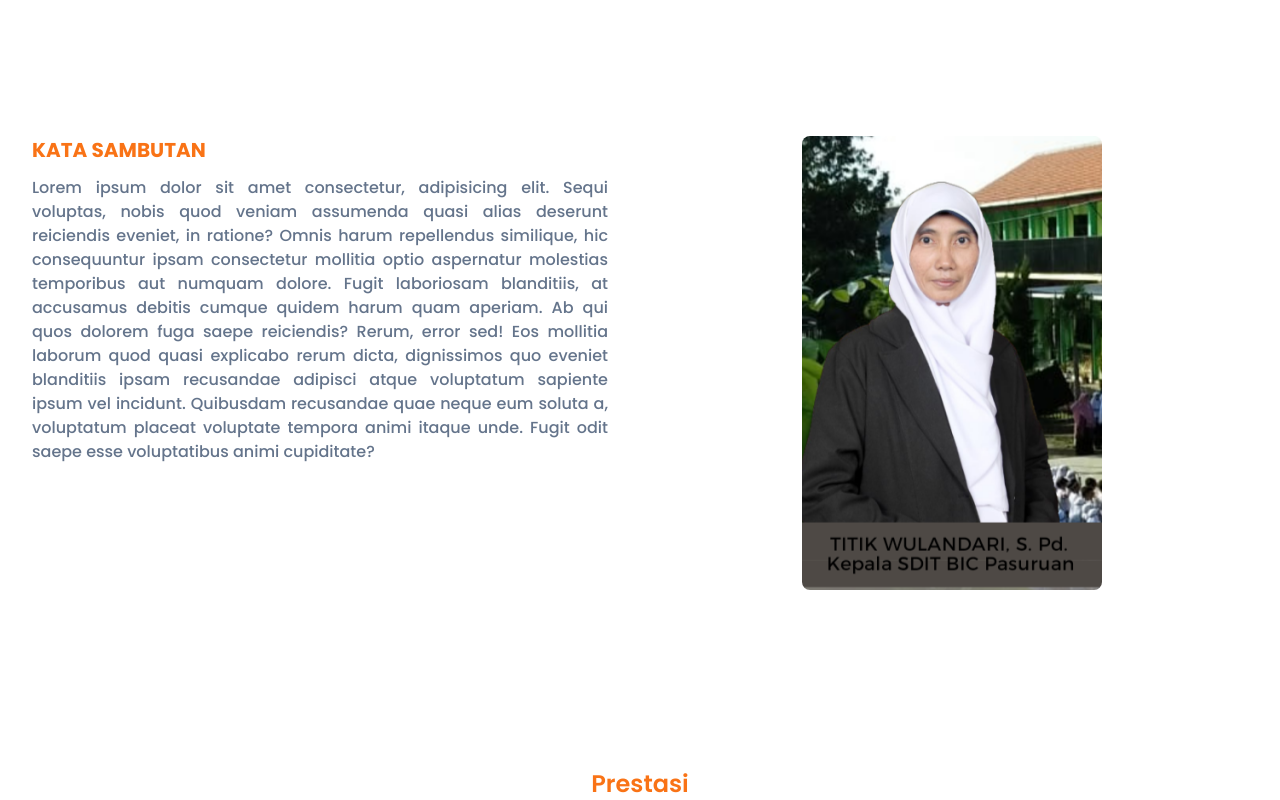
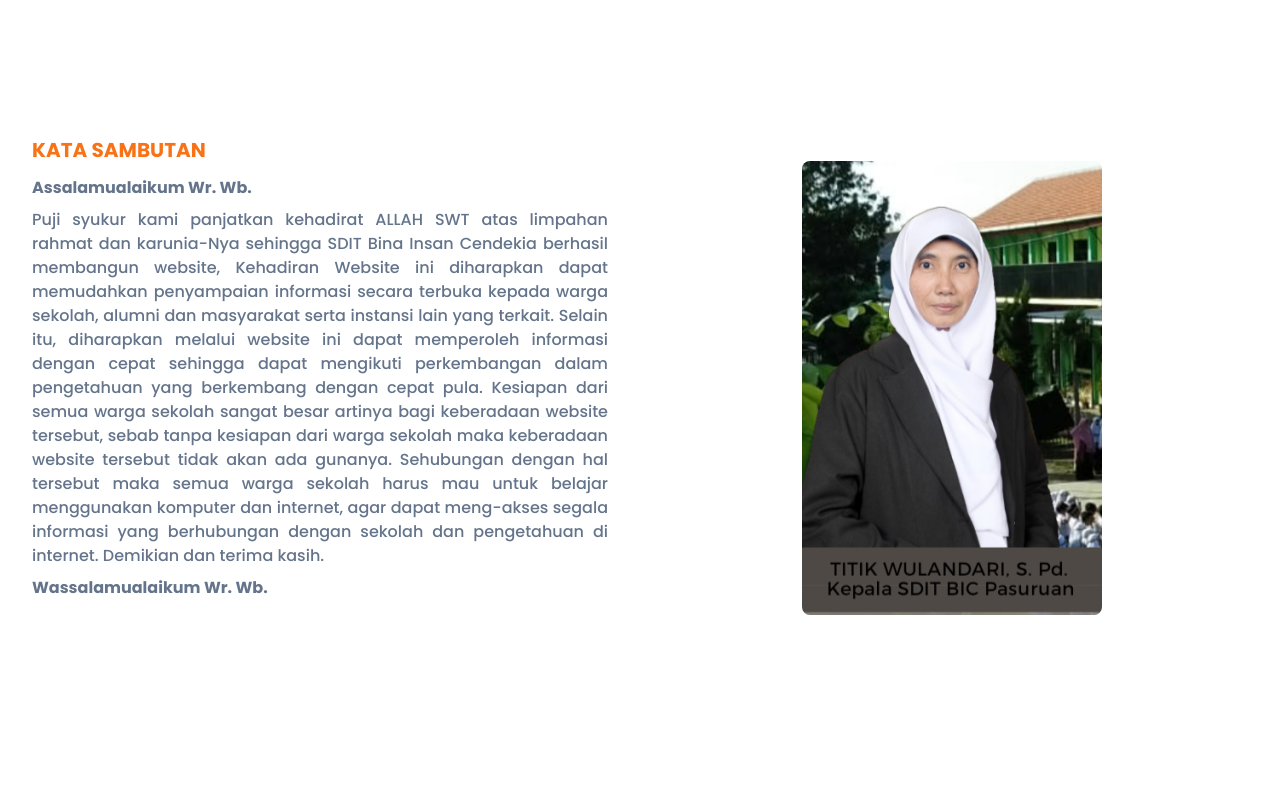
Before and after one commit to MKrisnandaVS/bic, a plain HTML site: page index.html in a window 1280 px wide. Shown: the part 664-1464 px from the top of the page. Drawn offline with nearby package versions, Linux system fonts and the light colour scheme.

Commit message:
bismillah

```diff
--- a/index.html
+++ b/index.html
@@ -122,7 +122,7 @@
                 <li class="group"></li>
                 <li class="group relative">
                   <a
-                    href=""
+                    href="#"
                     class="flex text-base text-dark py-2 mx-8 group-hover:text-primary"
                     >Tentang SDIT BIC</a
                   >
@@ -239,20 +239,33 @@
               Kata Sambutan
             </h3>
             <p
+              class="font-bold text-base text-secondary max-w-xl text-justify mb-2"
+            >
+              Assalamualaikum Wr. Wb.
+            </p>
+            <p
               class="font-medium text-base text-secondary max-w-xl text-justify"
             >
-              Lorem ipsum dolor sit amet consectetur, adipisicing elit. Sequi
-              voluptas, nobis quod veniam assumenda quasi alias deserunt
-              reiciendis eveniet, in ratione? Omnis harum repellendus similique,
-              hic consequuntur ipsam consectetur mollitia optio aspernatur
-              molestias temporibus aut numquam dolore. Fugit laboriosam
-              blanditiis, at accusamus debitis cumque quidem harum quam aperiam.
-              Ab qui quos dolorem fuga saepe reiciendis? Rerum, error sed! Eos
-              mollitia laborum quod quasi explicabo rerum dicta, dignissimos quo
-              eveniet blanditiis ipsam recusandae adipisci atque voluptatum
-              sapiente ipsum vel incidunt. Quibusdam recusandae quae neque eum
-              soluta a, voluptatum placeat voluptate tempora animi itaque unde.
-              Fugit odit saepe esse voluptatibus animi cupiditate?
+              Puji syukur kami panjatkan kehadirat ALLAH SWT atas limpahan
+              rahmat dan karunia-Nya sehingga SDIT Bina Insan Cendekia berhasil
+              membangun website, Kehadiran Website ini diharapkan dapat
+              memudahkan penyampaian informasi secara terbuka kepada warga
+              sekolah, alumni dan masyarakat serta instansi lain yang terkait.
+              Selain itu, diharapkan melalui website ini dapat memperoleh
+              informasi dengan cepat sehingga dapat mengikuti perkembangan dalam
+              pengetahuan yang berkembang dengan cepat pula. Kesiapan dari semua
+              warga sekolah sangat besar artinya bagi keberadaan website
+              tersebut, sebab tanpa kesiapan dari warga sekolah maka keberadaan
+              website tersebut tidak akan ada gunanya. Sehubungan dengan hal
+              tersebut maka semua warga sekolah harus mau untuk belajar
+              menggunakan komputer dan internet, agar dapat meng-akses segala
+              informasi yang berhubungan dengan sekolah dan pengetahuan di
+              internet. Demikian dan terima kasih.
+            </p>
+            <p
+              class="font-bold text-base text-secondary max-w-xl text-justify mt-2"
+            >
+              Wassalamualaikum Wr. Wb.
             </p>
           </div>
           <div
```
